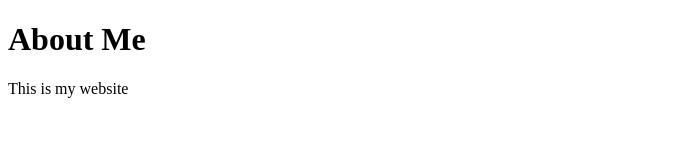
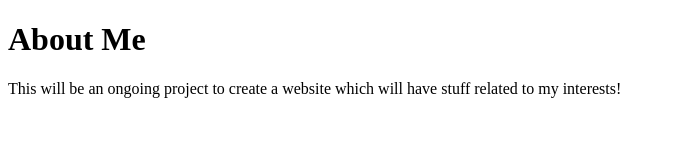
Before and after one commit to Filip-Lundbeck/Filip-Lundbeck.github.io, a plain HTML site: page index.html in a window 1280 px wide. Shown: the whole page, without its empty margins (0-675 px from the left). Drawn offline with Linux system fonts and the light colour scheme.

Commit message:
Update index.html

```diff
--- a/index.html
+++ b/index.html
@@ -7,7 +7,7 @@
 
 <body>
   <h1> About Me </h1>
-    <p> This is my website </p>
+    <p> This will be an ongoing project to create a website which will have stuff related to my interests! </p>
 </body>
 
 </html>
```
